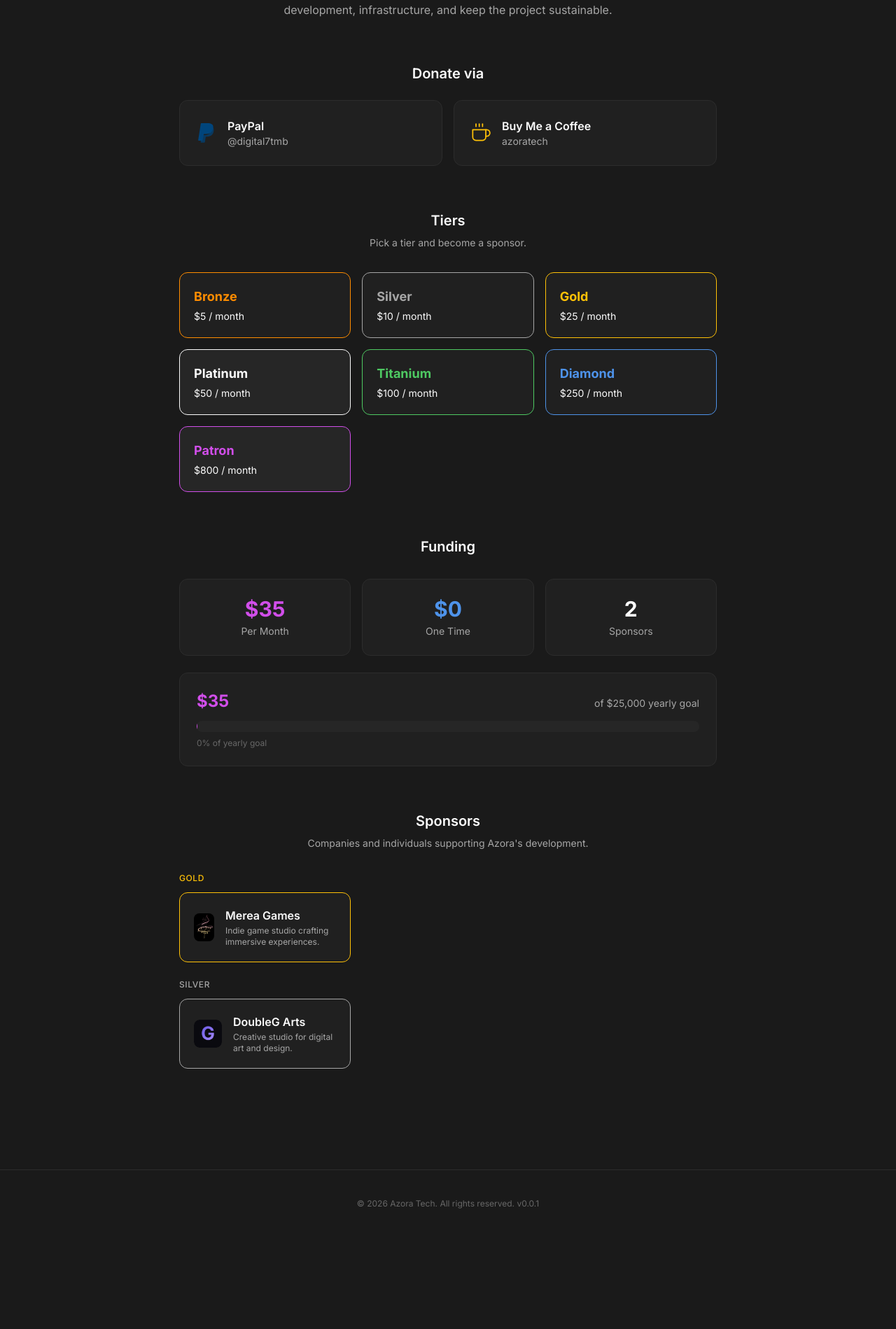
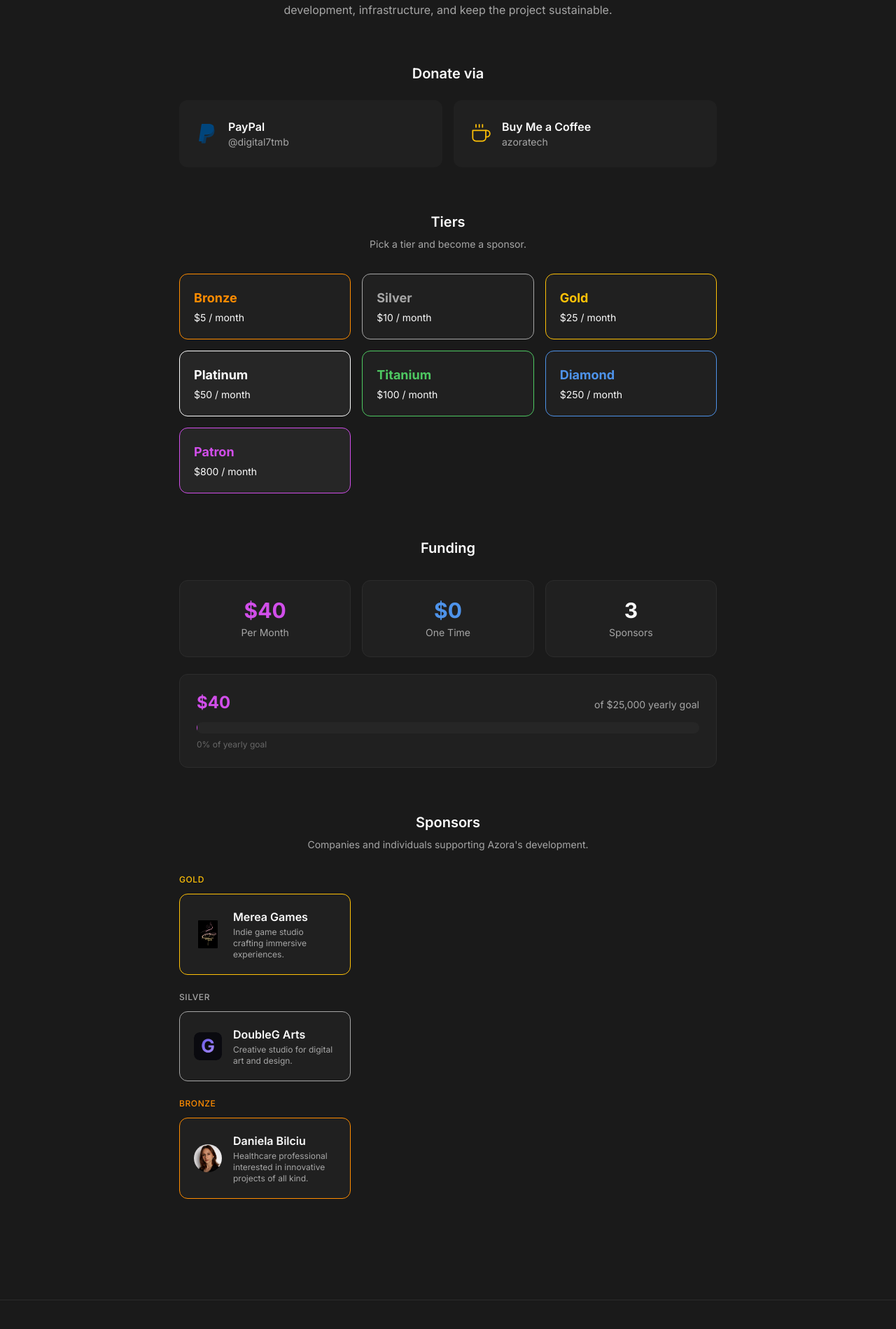
Before and after one commit to azora-tech/azora-lang-website, a React (Vite) app: page /donate in a window 1280 px wide. Shown: the part 259-2158 px from the top of the page at 70% size. Before the commit the page ends 2027 px from the top, so only its background shows below. Built offline with nearby package versions, Linux system fonts and the light colour scheme.

Commit message:
Update donate page

```diff
--- a/src/pages/Donate.jsx
+++ b/src/pages/Donate.jsx
@@ -27,9 +27,9 @@
 // --- Funding Stats ---
 // Update these values as donations come in
 const fundingGoal = 25000 // yearly goal in USD
-const perMonth = 35      // current monthly donations in USD
+const perMonth = 40      // current monthly donations in USD
 const oneTime = 0        // one time donations in USD
-const members = 2        // total supporting sponsors
+const members = 3        // total supporting sponsors
 
 // --- Sponsors ---
 // Add sponsors here: { name, tier, logo?, href?, desc? }
@@ -37,6 +37,7 @@
 const sponsorsList = [
   { name: 'Merea Games', tier: 'gold', logo: '/assets/merea_logo.jpeg', href: 'https://mereagames.com', desc: 'Indie game studio crafting immersive experiences.' },
   { name: 'DoubleG Arts', tier: 'silver', logo: '/assets/dga.png', href: 'https://doublegarts.eu', desc: 'Creative studio for digital art and design.' },
+  { name: 'Daniela Bilciu', tier: 'bronze', logo: '/assets/daniela_bilciu_logo.png', href: 'https://danielabilciu.eu', circle: true, desc: 'Healthcare professional interested in innovative projects of all kind.' },
 ]
 
 const tierOrder = ['patron', 'diamond', 'titanium', 'platinum', 'gold', 'silver', 'bronze']
@@ -108,7 +109,7 @@
                 href="https://paypal.me/digital7tmb"
                 target="_blank"
                 rel="noopener noreferrer"
-                className="flex items-center gap-4 rounded-xl border border-az-75 bg-az-85 p-6 hover:border-az-primary transition-colors group"
+                className="flex items-center gap-4 rounded-xl border-2 border-transparent bg-az-85 p-6 hover:border-[#00457C] hover:bg-white/10 transition-colors group"
               >
                 <span className="text-[#00457C] group-hover:scale-110 transition-transform">
                   <PayPalIcon />
@@ -124,7 +125,7 @@
                 href="https://buymeacoffee.com/azoratech"
                 target="_blank"
                 rel="noopener noreferrer"
-                className="flex items-center gap-4 rounded-xl border border-az-75 bg-az-85 p-6 hover:border-az-yellow transition-colors group"
+                className="flex items-center gap-4 rounded-xl border border-transparent bg-az-85 p-6 hover:border-az-yellow hover:bg-white/10 transition-colors group"
               >
                 <span className="text-az-yellow group-hover:scale-110 transition-transform">
                   <CoffeeIcon />
@@ -150,7 +151,7 @@
                   href="https://buymeacoffee.com/azoratech/membership"
                   target="_blank"
                   rel="noopener noreferrer"
-                  className={`rounded-xl border p-5 hover:border-az-primary transition-colors ${tierColors[t.key]}`}
+                  className={`rounded-xl border p-5 hover:bg-white/10 transition-colors ${tierColors[t.key]}`}
                 >
                   <p className={`font-bold text-lg ${tierLabels[t.key]}`}>{t.label}</p>
                   <p className="text-sm text-az-10 mt-1">{t.price}</p>
@@ -213,7 +214,7 @@
                       {items.map(m => {
                         const content = (
                           <>
-                            {m.logo && <img src={m.logo} alt={m.name} className="w-10 h-10 rounded-lg object-contain" />}
+                            {m.logo && <img src={m.logo} alt={m.name} className={`w-10 h-10 shrink-0 ${m.circle ? 'rounded-full object-cover' : 'rounded-lg object-contain'}`} />}
                             <div>
                               <p className="font-semibold text-az-10">{m.name}</p>
                               {m.desc && <p className="text-xs text-az-45 mt-0.5">{m.desc}</p>}
@@ -226,7 +227,7 @@
                             href={m.href}
                             target="_blank"
                             rel="noopener noreferrer"
-                            className={`rounded-xl border p-5 flex items-center gap-4 hover:border-az-primary transition-colors ${tierColors[m.tier]}`}
+                            className={`rounded-xl border p-5 flex items-center gap-4 hover:bg-white/10 transition-colors ${tierColors[m.tier]}`}
                           >
                             {content}
                           </a>
```
Also changed, not shown: assets/daniela_bilciu_logo.png (added).
